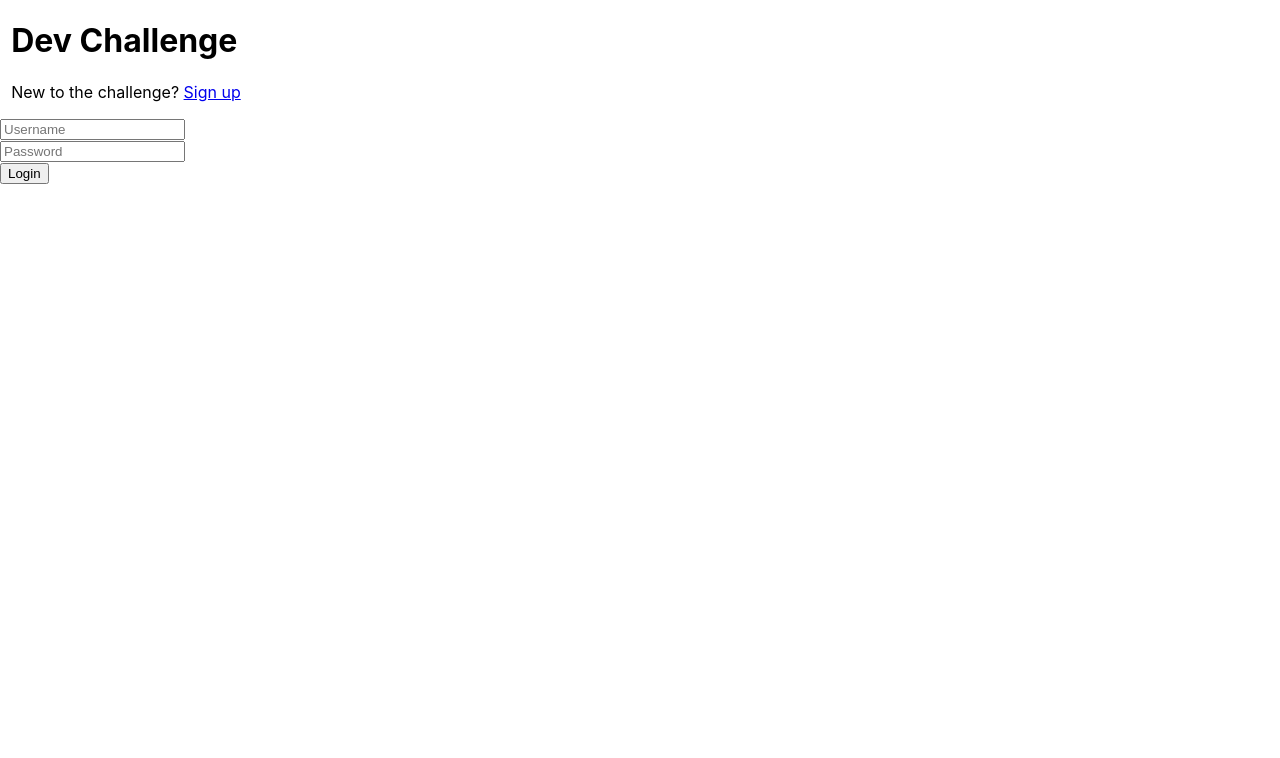
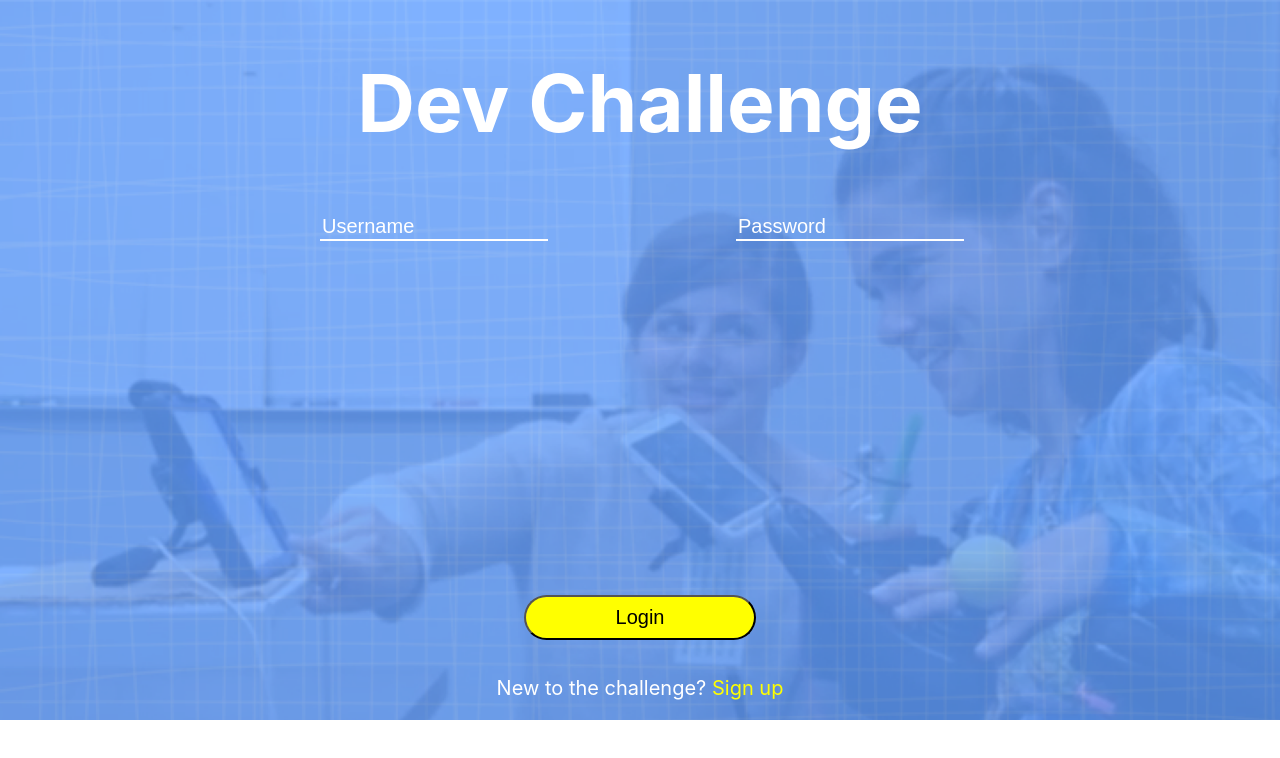
Before and after one commit to dbacall/therapy_box, a React (Create React App) app in the folder client/: page /login in a window 1280 px wide. Shown: the top 758 px of the page. Built offline with nearby package versions, Linux system fonts and the light colour scheme.

Commit message:
style: add styling for login page

```diff
--- a/client/src/components/Dashboard.js
+++ b/client/src/components/Dashboard.js
@@ -112,7 +112,6 @@ class Dashboard extends Component {
           `http://api.openweathermap.org/data/2.5/weather?lat=${lat}&lon=${lon}&units=metric&appid=d0a10211ea3d36b0a6423a104782130e`
         )
         .then((res) => {
-          console.log(res);
           this.setState({ weather: res.data });
         });
     });
--- a/client/src/components/Login.js
+++ b/client/src/components/Login.js
@@ -2,6 +2,7 @@ import React, { Component } from 'react';
 import { Link, Redirect } from 'react-router-dom';
 import axios from 'axios';
 import jwt_decode from 'jwt-decode';
+import '../stylesheets/Login.css';
 
 class Login extends Component {
   constructor() {
@@ -51,16 +52,10 @@ class Login extends Component {
       />
     ) : (
       <div className="container">
-        <div className="">
-          <div className="">
-            <div className="col s12" style={{ paddingLeft: '11.250px' }}>
-              <h1>Dev Challenge</h1>
-              <p className="">
-                New to the challenge? <Link to="/register">Sign up</Link>
-              </p>
-            </div>
+        <h1 className="login-title">Dev Challenge</h1>
         <form noValidate onSubmit={this.onSubmit}>
-              <div className="">
+          <div className="input-row">
+            <div className="row-item">
               <input
                 onChange={this.onChange}
                 value={this.state.username}
@@ -68,9 +63,10 @@ class Login extends Component {
                 id="username"
                 type="username"
                 placeholder="Username"
+                className="text-input"
               />
             </div>
-              <div className="">
+            <div className="row-item">
               <input
                 onChange={this.onChange}
                 value={this.state.password}
@@ -78,16 +74,22 @@ class Login extends Component {
                 id="password"
                 type="password"
                 placeholder="Password"
+                className="text-input"
               />
             </div>
-              <div className="">
-                <button type="submit" className="">
+          </div>
+          <div className="login-btn-container">
+            <button type="submit" className="login-btn">
               Login
             </button>
           </div>
         </form>
-          </div>
-        </div>
+        <p className="register-msg">
+          New to the challenge?{' '}
+          <Link to="/register" className="register-link">
+            Sign up
+          </Link>
+        </p>
       </div>
     );
   }
--- a/client/src/index.css
+++ b/client/src/index.css
@@ -5,6 +5,9 @@ body {
     sans-serif;
   -webkit-font-smoothing: antialiased;
   -moz-osx-font-smoothing: grayscale;
+  background-image: url('./assets/Background.png');
+  background-repeat: no-repeat;
+  background-size: cover;
 }
 
 code {
--- /dev/null
+++ b/client/src/stylesheets/Login.css
@@ -0,0 +1,78 @@
+.container {
+  height: 100%;
+}
+
+.login-title {
+  text-align: center;
+  color: white;
+  font-size: 80px;
+}
+
+.input-row {
+  display: flex;
+  justify-content: space-between;
+  width: 50%;
+  margin: auto;
+}
+
+.row-item {
+  width: 35%;
+}
+
+.text-input {
+  background-color: transparent;
+  color: white;
+  border: none;
+  border-bottom: solid 2px white;
+  width: 100%;
+  padding-top: 5%;
+  font-size: 20px;
+}
+
+.text-input::placeholder {
+  color: white;
+  font-size: 20px;
+}
+
+.text-input:focus {
+  outline: none;
+}
+
+.login-btn-container {
+  text-align: center;
+  position: absolute;
+  bottom: 20%;
+  width: 100%;
+}
+
+.login-btn {
+  color: black;
+  font-size: 20px;
+  background-color: yellow;
+  padding: 0.7% 7%;
+  border-radius: 30px;
+}
+
+.login-btn:hover {
+  color: white;
+  cursor: pointer;
+  background-color: rgb(141, 153, 30);
+}
+
+.register-msg {
+  color: white;
+  position: absolute;
+  bottom: 10%;
+  width: 100%;
+  font-size: 20px;
+  text-align: center;
+}
+
+.register-link {
+  text-decoration: none;
+  color: yellow;
+}
+
+.register-link:hover {
+  color: blue;
+}
```
Lines whose indentation alone changed are shown as unchanged.
